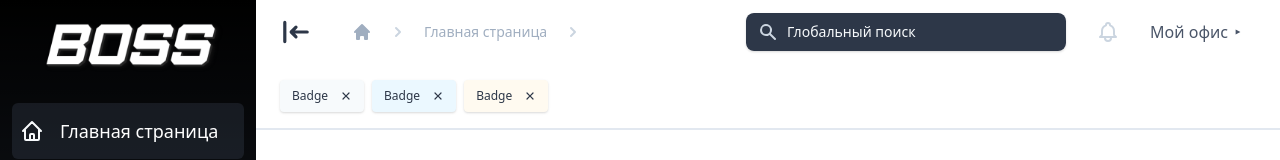
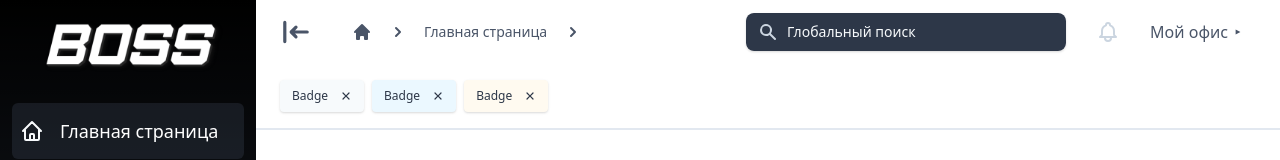
Before and after one commit to Eugene-development/Vena-8, a Nuxt app: page /login in a window 1280 px wide. Shown: the top 160 px of the page. Built offline with nearby package versions, Linux system fonts and the light colour scheme.

Commit message:
git init 14

```diff
--- a/layouts/components/Navbar/Breadcrambs/index.vue
+++ b/layouts/components/Navbar/Breadcrambs/index.vue
@@ -4,7 +4,7 @@
       <ol class="flex items-center space-x-4">
         <li>
           <div>
-            <div class="text-gray-500 hover:text-gray-500" href="#">
+            <div class="text-gray-700 hover:text-gray-900" href="#">
               <!-- Heroicon name: home -->
               <svg aria-hidden="true" class="flex-shrink-0 h-5 w-5 transition duration-150 ease-in-out"
                    fill="currentColor" viewBox="0 0 20 20" xmlns="http://www.w3.org/2000/svg">
@@ -17,15 +17,14 @@
         </li>
         <li>
           <div class="flex items-center space-x-4">
-            <!-- Heroicon name: chevron-right -->
-            <svg aria-hidden="true" class="flex-shrink-0 h-5 w-5 text-gray-400"
+            <svg aria-hidden="true" class="flex-shrink-0 h-5 w-5 text-gray-700"
                  fill="currentColor" viewBox="0 0 20 20" xmlns="http://www.w3.org/2000/svg">
               <path clip-rule="evenodd"
                     d="M7.293 14.707a1 1 0 010-1.414L10.586 10 7.293 6.707a1 1 0 011.414-1.414l4 4a1 1 0 010 1.414l-4 4a1 1 0 01-1.414 0z"
                     fill-rule="evenodd"/>
             </svg>
             <div
-              class="text-sm leading-5 font-medium text-gray-500 hover:text-gray-700 transition duration-150 ease-in-out"
+              class="text-sm leading-5 font-medium text-gray-700 hover:text-gray-700 transition duration-150 ease-in-out"
               href="#">{{ breadcrumbs }}
             </div>
           </div>
@@ -33,14 +32,14 @@
         <li>
           <div class="flex items-center space-x-4">
             <!-- Heroicon name: chevron-right -->
-            <svg aria-hidden="true" class="flex-shrink-0 h-5 w-5 text-gray-400"
+            <svg aria-hidden="true" class="flex-shrink-0 h-5 w-5 text-gray-700"
                  fill="currentColor" viewBox="0 0 20 20" xmlns="http://www.w3.org/2000/svg">
               <path clip-rule="evenodd"
                     d="M7.293 14.707a1 1 0 010-1.414L10.586 10 7.293 6.707a1 1 0 011.414-1.414l4 4a1 1 0 010 1.414l-4 4a1 1 0 01-1.414 0z"
                     fill-rule="evenodd"/>
             </svg>
             <div aria-current="page"
-                 class="text-sm leading-5 font-medium text-gray-500 hover:text-gray-700 transition duration-150 ease-in-out"
+                 class="text-sm leading-5 font-medium text-gray-700 hover:text-gray-700 transition duration-150 ease-in-out"
                  href="#">{{ breadcrumbsEndPoint }} {{ $nuxt.$route.name }}
             </div>
           </div>
--- a/layouts/components/Navbar/Hamburger/index.vue
+++ b/layouts/components/Navbar/Hamburger/index.vue
@@ -4,7 +4,7 @@
     @click="change_visibleSidebar">
 
     <svg v-if="visibleSidebar"
-         class="flex-shrink-0 h-8 w-8 text-gray-800"
+         class="flex-shrink-0 h-8 w-8 text-gray-700"
          fill="currentColor" viewBox="0 0 20 20" xmlns="http://www.w3.org/2000/svg">
       <path clip-rule="evenodd"
             d="M3 3a1 1 0 011 1v12a1 1 0 11-2 0V4a1 1 0 011-1zm7.707 3.293a1 1 0 010 1.414L9.414 9H17a1 1 0 110 2H9.414l1.293 1.293a1 1 0 01-1.414 1.414l-3-3a1 1 0 010-1.414l3-3a1 1 0 011.414 0z"
--- a/pages/admin/registration/index.vue
+++ b/pages/admin/registration/index.vue
@@ -123,7 +123,9 @@
 
 <script>
 export default {
-  layout: 'empty',}
+  layout: 'empty',
+
+}
 </script>
 
 <style scoped>
```
